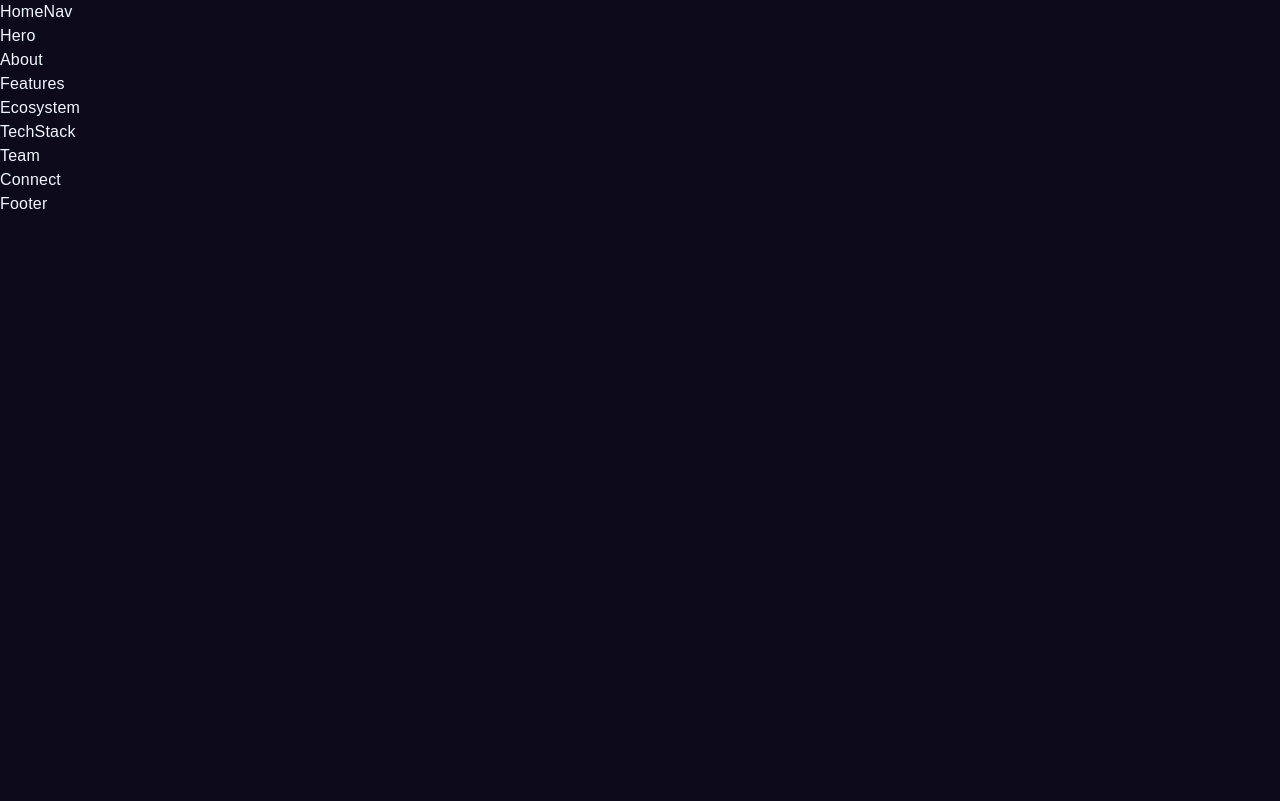
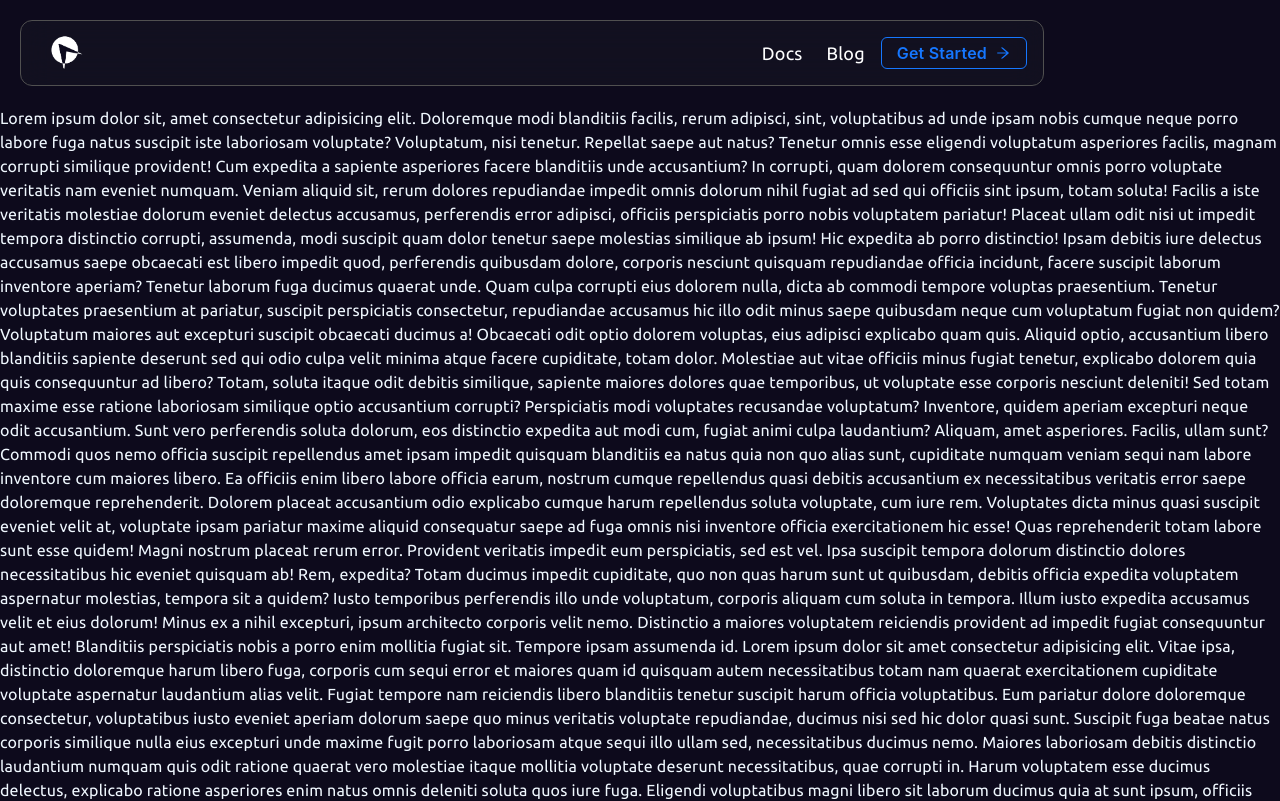
Before and after one commit to AccessVerse/accessverse, a React (Vite) app: page / in a window 1280 px wide. Shown: the top 801 px of the page. Built offline with nearby package versions, Linux system fonts and the light colour scheme.

Commit message:
feat: home UI

```diff
--- a/index.html
+++ b/index.html
@@ -5,9 +5,12 @@
     <link rel="icon" type="image/svg+xml" href="/logo.svg" />
     <meta name="viewport" content="width=device-width, initial-scale=1.0" />
     <title>Cube APM</title>
-    <link rel="preconnect" href="https://fonts.googleapis.com">
-    <link rel="preconnect" href="https://fonts.gstatic.com" crossorigin>
-    <link href="https://fonts.googleapis.com/css2?family=Lato:wght@300;400;700&display=swap" rel="stylesheet">
+    <link rel="preconnect" href="https://fonts.googleapis.com" />
+    <link rel="preconnect" href="https://fonts.gstatic.com" crossorigin />
+    <link
+      href="https://fonts.googleapis.com/css2?family=Ubuntu:wght@300;400;700&display=swap"
+      rel="stylesheet"
+    />
   </head>
   <body class="cthemebg">
     <div id="root"></div>
--- a/src/components/Home/Hero.tsx
+++ b/src/components/Home/Hero.tsx
@@ -1,5 +1,115 @@
 function Hero() {
-  return <div>Hero</div>;
+  return (
+    <div>
+      Lorem ipsum dolor sit, amet consectetur adipisicing elit. Doloremque modi
+      blanditiis facilis, rerum adipisci, sint, voluptatibus ad unde ipsam nobis
+      cumque neque porro labore fuga natus suscipit iste laboriosam voluptate?
+      Voluptatum, nisi tenetur. Repellat saepe aut natus? Tenetur omnis esse
+      eligendi voluptatum asperiores facilis, magnam corrupti similique
+      provident! Cum expedita a sapiente asperiores facere blanditiis unde
+      accusantium? In corrupti, quam dolorem consequuntur omnis porro voluptate
+      veritatis nam eveniet numquam. Veniam aliquid sit, rerum dolores
+      repudiandae impedit omnis dolorum nihil fugiat ad sed qui officiis sint
+      ipsum, totam soluta! Facilis a iste veritatis molestiae dolorum eveniet
+      delectus accusamus, perferendis error adipisci, officiis perspiciatis
+      porro nobis voluptatem pariatur! Placeat ullam odit nisi ut impedit
+      tempora distinctio corrupti, assumenda, modi suscipit quam dolor tenetur
+      saepe molestias similique ab ipsum! Hic expedita ab porro distinctio!
+      Ipsam debitis iure delectus accusamus saepe obcaecati est libero impedit
+      quod, perferendis quibusdam dolore, corporis nesciunt quisquam repudiandae
+      officia incidunt, facere suscipit laborum inventore aperiam? Tenetur
+      laborum fuga ducimus quaerat unde. Quam culpa corrupti eius dolorem nulla,
+      dicta ab commodi tempore voluptas praesentium. Tenetur voluptates
+      praesentium at pariatur, suscipit perspiciatis consectetur, repudiandae
+      accusamus hic illo odit minus saepe quibusdam neque cum voluptatum fugiat
+      non quidem? Voluptatum maiores aut excepturi suscipit obcaecati ducimus a!
+      Obcaecati odit optio dolorem voluptas, eius adipisci explicabo quam quis.
+      Aliquid optio, accusantium libero blanditiis sapiente deserunt sed qui
+      odio culpa velit minima atque facere cupiditate, totam dolor. Molestiae
+      aut vitae officiis minus fugiat tenetur, explicabo dolorem quia quis
+      consequuntur ad libero? Totam, soluta itaque odit debitis similique,
+      sapiente maiores dolores quae temporibus, ut voluptate esse corporis
+      nesciunt deleniti! Sed totam maxime esse ratione laboriosam similique
+      optio accusantium corrupti? Perspiciatis modi voluptates recusandae
+      voluptatum? Inventore, quidem aperiam excepturi neque odit accusantium.
+      Sunt vero perferendis soluta dolorum, eos distinctio expedita aut modi
+      cum, fugiat animi culpa laudantium? Aliquam, amet asperiores. Facilis,
+      ullam sunt? Commodi quos nemo officia suscipit repellendus amet ipsam
+      impedit quisquam blanditiis ea natus quia non quo alias sunt, cupiditate
+      numquam veniam sequi nam labore inventore cum maiores libero. Ea officiis
+      enim libero labore officia earum, nostrum cumque repellendus quasi debitis
+      accusantium ex necessitatibus veritatis error saepe doloremque
+      reprehenderit. Dolorem placeat accusantium odio explicabo cumque harum
+      repellendus soluta voluptate, cum iure rem. Voluptates dicta minus quasi
+      suscipit eveniet velit at, voluptate ipsam pariatur maxime aliquid
+      consequatur saepe ad fuga omnis nisi inventore officia exercitationem hic
+      esse! Quas reprehenderit totam labore sunt esse quidem! Magni nostrum
+      placeat rerum error. Provident veritatis impedit eum perspiciatis, sed est
+      vel. Ipsa suscipit tempora dolorum distinctio dolores necessitatibus hic
+      eveniet quisquam ab! Rem, expedita? Totam ducimus impedit cupiditate, quo
+      non quas harum sunt ut quibusdam, debitis officia expedita voluptatem
+      aspernatur molestias, tempora sit a quidem? Iusto temporibus perferendis
+      illo unde voluptatum, corporis aliquam cum soluta in tempora. Illum iusto
+      expedita accusamus velit et eius dolorum! Minus ex a nihil excepturi,
+      ipsum architecto corporis velit nemo. Distinctio a maiores voluptatem
+      reiciendis provident ad impedit fugiat consequuntur aut amet! Blanditiis
+      perspiciatis nobis a porro enim mollitia fugiat sit. Tempore ipsam
+      assumenda id. Lorem ipsum dolor sit amet consectetur adipisicing elit.
+      Vitae ipsa, distinctio doloremque harum libero fuga, corporis cum sequi
+      error et maiores quam id quisquam autem necessitatibus totam nam quaerat
+      exercitationem cupiditate voluptate aspernatur laudantium alias velit.
+      Fugiat tempore nam reiciendis libero blanditiis tenetur suscipit harum
+      officia voluptatibus. Eum pariatur dolore doloremque consectetur,
+      voluptatibus iusto eveniet aperiam dolorum saepe quo minus veritatis
+      voluptate repudiandae, ducimus nisi sed hic dolor quasi sunt. Suscipit
+      fuga beatae natus corporis similique nulla eius excepturi unde maxime
+      fugit porro laboriosam atque sequi illo ullam sed, necessitatibus ducimus
+      nemo. Maiores laboriosam debitis distinctio laudantium numquam quis odit
+      ratione quaerat vero molestiae itaque mollitia voluptate deserunt
+      necessitatibus, quae corrupti in. Harum voluptatem esse ducimus delectus,
+      explicabo ratione asperiores enim natus omnis deleniti soluta quos iure
+      fuga. Eligendi voluptatibus magni libero sit laborum ducimus quia at sunt
+      ipsum, officiis aliquam. Nisi nostrum architecto possimus sed, unde quidem
+      laborum ipsam consectetur tenetur illo numquam laudantium asperiores
+      dolore fugit facere harum accusantium, consequatur delectus sapiente sint
+      inventore. Laborum recusandae obcaecati libero officiis nisi, quam
+      tempore. Alias, modi. Tempora, dolores nemo! Labore ipsam officia deleniti
+      repudiandae sint excepturi nobis ipsum corrupti maxime ipsa itaque
+      incidunt dolores praesentium cum accusantium recusandae amet, mollitia
+      quasi, animi temporibus obcaecati in adipisci? Natus veniam ab provident
+      earum repellendus, nostrum ipsam placeat illo inventore recusandae dolorem
+      possimus nulla. Qui quaerat harum ullam quod pariatur, repudiandae
+      asperiores! Itaque eum quas provident reiciendis ab voluptatum consequatur
+      ad praesentium nisi rem enim similique consectetur, corrupti natus? Odit
+      commodi, aliquam sequi temporibus dolorum dolor vel distinctio quidem
+      fuga, sint ullam. Nihil soluta perspiciatis quaerat qui enim porro
+      provident et officiis quos natus laborum repellat, velit, sequi, aliquid
+      non ipsam. Architecto officia doloremque at quis recusandae eius minima,
+      dolore nostrum explicabo praesentium distinctio temporibus nihil alias
+      autem dicta, quas tempora animi laboriosam a necessitatibus velit
+      inventore. Possimus nisi, dolore, officia ratione, ullam ea rerum eius
+      molestiae fuga repudiandae veritatis doloribus ut eaque minima illo beatae
+      praesentium voluptates. Perspiciatis architecto sint porro consequatur
+      cumque reprehenderit. Est amet mollitia quisquam quidem cumque laboriosam
+      voluptatum minima. Voluptate incidunt rem, maxime odit aspernatur corporis
+      non voluptatum hic quisquam neque quasi facere odio. Suscipit rerum totam
+      dolorum sed incidunt reiciendis vitae qui non, dicta tenetur nemo nesciunt
+      officiis accusantium facere illum molestias quam ratione asperiores. Iure
+      voluptate fuga at eum aperiam accusamus quidem, quo pariatur
+      exercitationem natus, aliquid necessitatibus. Vel, ex eius sequi veniam
+      deleniti accusantium illo nostrum doloremque repudiandae laudantium facere
+      molestiae velit magni ipsam dicta at? Error odit vero aliquam quam
+      doloremque tempore sed sunt ad deleniti quisquam tenetur quaerat sit quod
+      aliquid dolor numquam nisi architecto, voluptatum sint deserunt suscipit?
+      Voluptates molestias ut ipsam sint accusantium impedit labore consequatur.
+      Aliquam corporis a nisi similique inventore illo autem molestiae quasi
+      placeat totam sequi ducimus, itaque officia quibusdam rerum. Temporibus
+      eos nam, voluptate dolorem et perferendis vel nobis saepe delectus
+      consectetur? Consectetur porro reiciendis delectus perferendis. Doloribus
+      ipsum dolorum nulla suscipit minima enim odit iure hic ut, harum, quas vel
+      repudiandae at sit omnis, ipsam assumenda!
+    </div>
+  );
 }
 
 export default Hero;
--- a/src/components/Home/HomeNav.tsx
+++ b/src/components/Home/HomeNav.tsx
@@ -1,5 +1,44 @@
+import { Button } from 'antd';
+import { blogURL, docsURL, goToAppURL } from 'config/data';
+import { AiOutlineArrowRight } from 'react-icons/ai';
+
 function HomeNav() {
-  return <div>HomeNav</div>;
+  return (
+    <nav className="sm:sticky top-5 z-20 bg-[#1F232C] w-[90%] sm:w-[80%] backdrop-filter backdrop-blur-lg bg-opacity-30 border border-[#505050] firefox:bg-opacity-90 text-white rounded-xl m-5">
+      <div className="flex items-center justify-between h-16 mx-auto px-4">
+        <a href="/" target="_self">
+          <img src="/logo.png" alt="sbg" width={60} height={60} />
+        </a>
+
+        <section className="flex items-center text-lg space-x-4 text-white z-10">
+          <a
+            href={docsURL}
+            className="mr-1 sm:mx-2 hidden sm:inline hover:-translate-y-1 border-[#1573FE] hover:border-b-2 hover:border-[#1573FE] transition-all duration-200 ease-in-out"
+          >
+            Docs
+          </a>
+
+          <a
+            href={blogURL}
+            className="mr-1 sm:mx-2 hidden sm:inline hover:-translate-y-1 border-[#1573FE] hover:border-b-2 hover:border-[#1573FE] transition-all duration-200 ease-in-out"
+          >
+            Blog
+          </a>
+
+          <Button
+            type="primary"
+            ghost
+            className="flex items-center text-base font-semibold mx-4"
+            href={goToAppURL}
+            target="_blank"
+          >
+            Get Started
+            <AiOutlineArrowRight />
+          </Button>
+        </section>
+      </div>
+    </nav>
+  );
 }
 
 export default HomeNav;
--- /dev/null
+++ b/src/config/data.ts
@@ -0,0 +1,3 @@
+export const blogURL = '';
+export const docsURL = '';
+export const goToAppURL = '';
```
